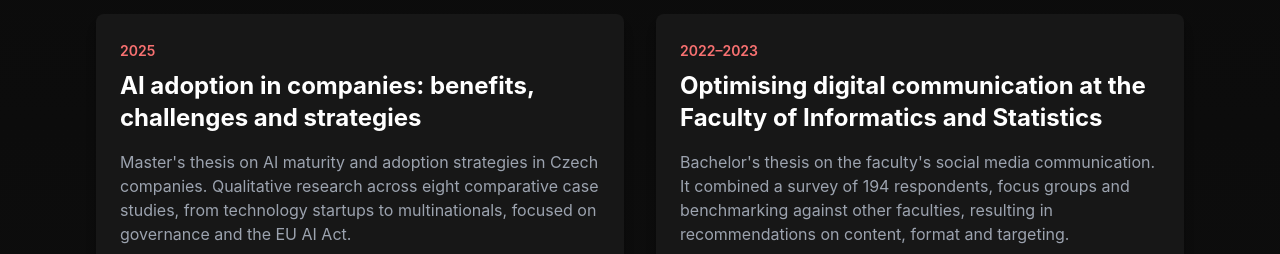
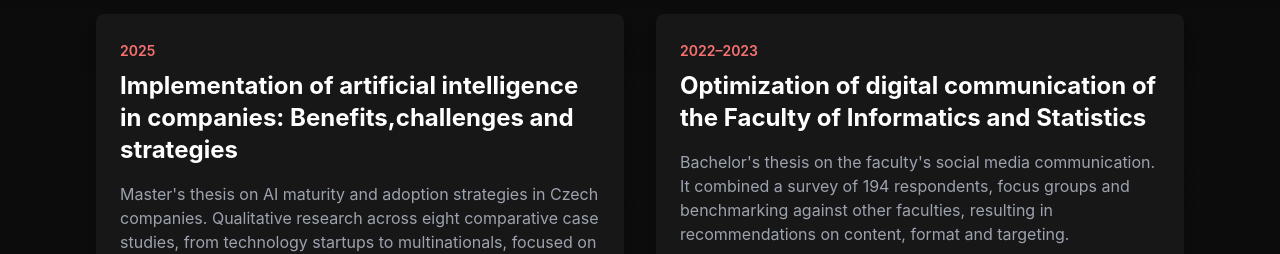
Before and after one commit to petrhollan22/petr-portfolio, a Next.js app: page /en/work in a window 1280 px wide. Shown: the part 414-668 px from the top of the page. Built offline with nearby package versions, Linux system fonts and the light colour scheme; no server answers.

Commit message:
Update English thesis titles

```diff
--- a/data/projects.ts
+++ b/data/projects.ts
@@ -18,7 +18,7 @@ export const projects: Project[] = [
     category: "thesis" as const,
     title: {
       cs: "Optimalizace digitální komunikace Fakulty informatiky a statistiky",
-      en: "Optimising digital communication at the Faculty of Informatics and Statistics"
+      en: "Optimization of digital communication of the Faculty of Informatics and Statistics"
     },
     description: {
       cs: "Bakalářská práce zaměřená na komunikaci fakulty VŠE na sociálních sítích. Zahrnovala dotazníkové šetření se 194 respondenty, focus groups a benchmarking ostatních fakult, na jehož základě vznikla sada doporučení pro obsah, formu i cílení.",
@@ -33,7 +33,7 @@ export const projects: Project[] = [
     category: "thesis" as const,
     title: {
       cs: "Implementace umělé inteligence ve firmách: Přínosy, výzvy a strategie",
-      en: "AI adoption in companies: benefits, challenges and strategies"
+      en: "Implementation of artificial intelligence in companies: Benefits,challenges and strategies"
     },
     description: {
       cs: "Diplomová práce o zralosti a strategiích adopce AI v českých firmách. Kvalitativní výzkum formou osmi srovnávacích případových studií od technologických startupů po nadnárodní korporace, s důrazem na governance a rámec EU AI Act.",
```
